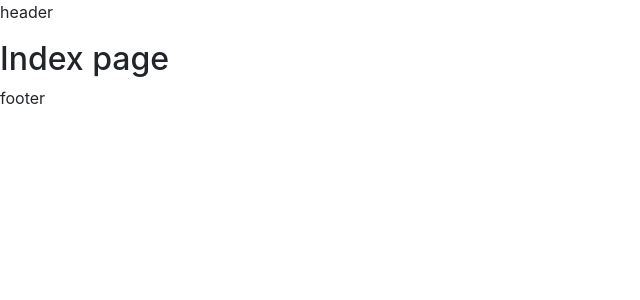
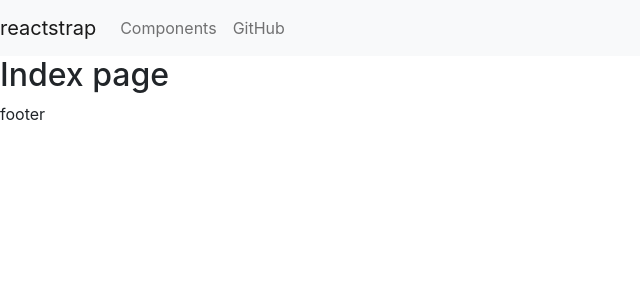
Before and after one commit to hackwebdev/SEOBlog-scratched, a Next.js app in the folder frontend/: page / in a window 1280 px wide. Shown: the top 300 px of the page, without its empty margins (0-640 px from the left). Built offline with nearby package versions, Linux system fonts and the light colour scheme.

Commit message:
reactstrap navbar

```diff
--- /dev/null
+++ b/frontend/components/Header.js
@@ -0,0 +1,45 @@
+import { useState } from 'react'
+import {
+  Collapse,
+  Navbar,
+  NavbarToggler,
+  NavbarBrand,
+  Nav,
+  NavItem,
+  NavLink,
+  UncontrolledDropdown,
+  DropdownToggle,
+  DropdownMenu,
+  DropdownItem,
+} from 'reactstrap'
+
+const Header = () => {
+  const [isOpen, setIsOpen] = useState(false)
+
+  const toggle = () => {
+    setIsOpen(!isOpen)
+  }
+
+  return (
+    <div>
+      <Navbar color='light' light expand='md'>
+        <NavbarBrand href='/'>reactstrap</NavbarBrand>
+        <NavbarToggler onClick={toggle} />
+        <Collapse isOpen={isOpen} navbar>
+          <Nav className='ml-auto' navbar>
+            <NavItem>
+              <NavLink href='/components/'>Components</NavLink>
+            </NavItem>
+            <NavItem>
+              <NavLink href='https://github.com/reactstrap/reactstrap'>
+                GitHub
+              </NavLink>
+            </NavItem>
+          </Nav>
+        </Collapse>
+      </Navbar>
+    </div>
+  )
+}
+
+export default Header
--- a/frontend/components/Layout.js
+++ b/frontend/components/Layout.js
@@ -1,7 +1,9 @@
+import Header from './Header'
+
 const Layout = ({ children }) => {
   return (
     <>
-      <p>header</p>
+      <Header />
       {children}
       <p>footer</p>
     </>
--- a/frontend/package.json
+++ b/frontend/package.json
@@ -10,7 +10,8 @@
   "dependencies": {
     "bootstrap": "^5.0.0-beta3",
     "next": "10.0.9",
-    "react": "17.0.2",
-    "react-dom": "17.0.2"
+    "react": "^17.0.2",
+    "react-dom": "^17.0.2",
+    "reactstrap": "^8.9.0"
   }
 }
```
Also changed, not shown: 2 other files (tests, documents, lock files or other folders).
